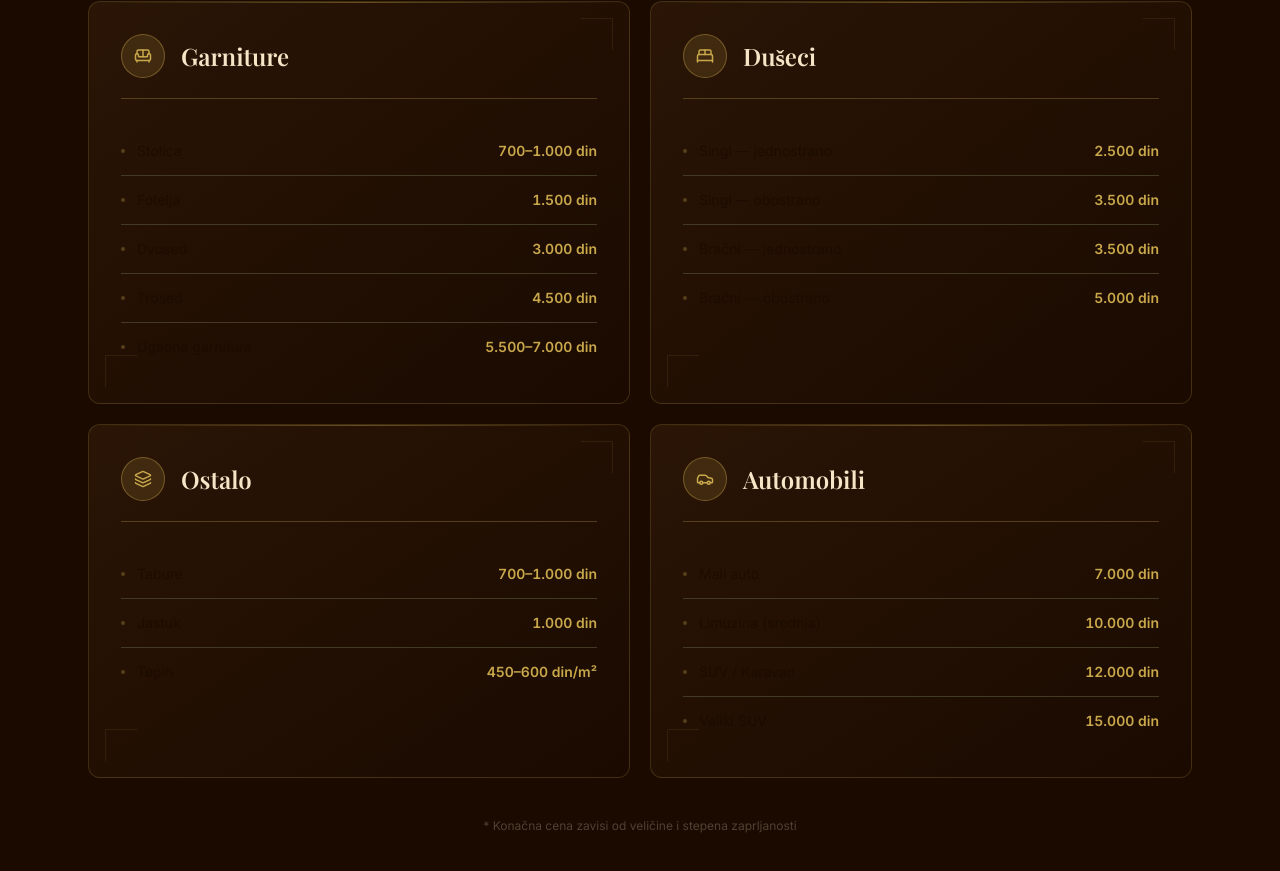
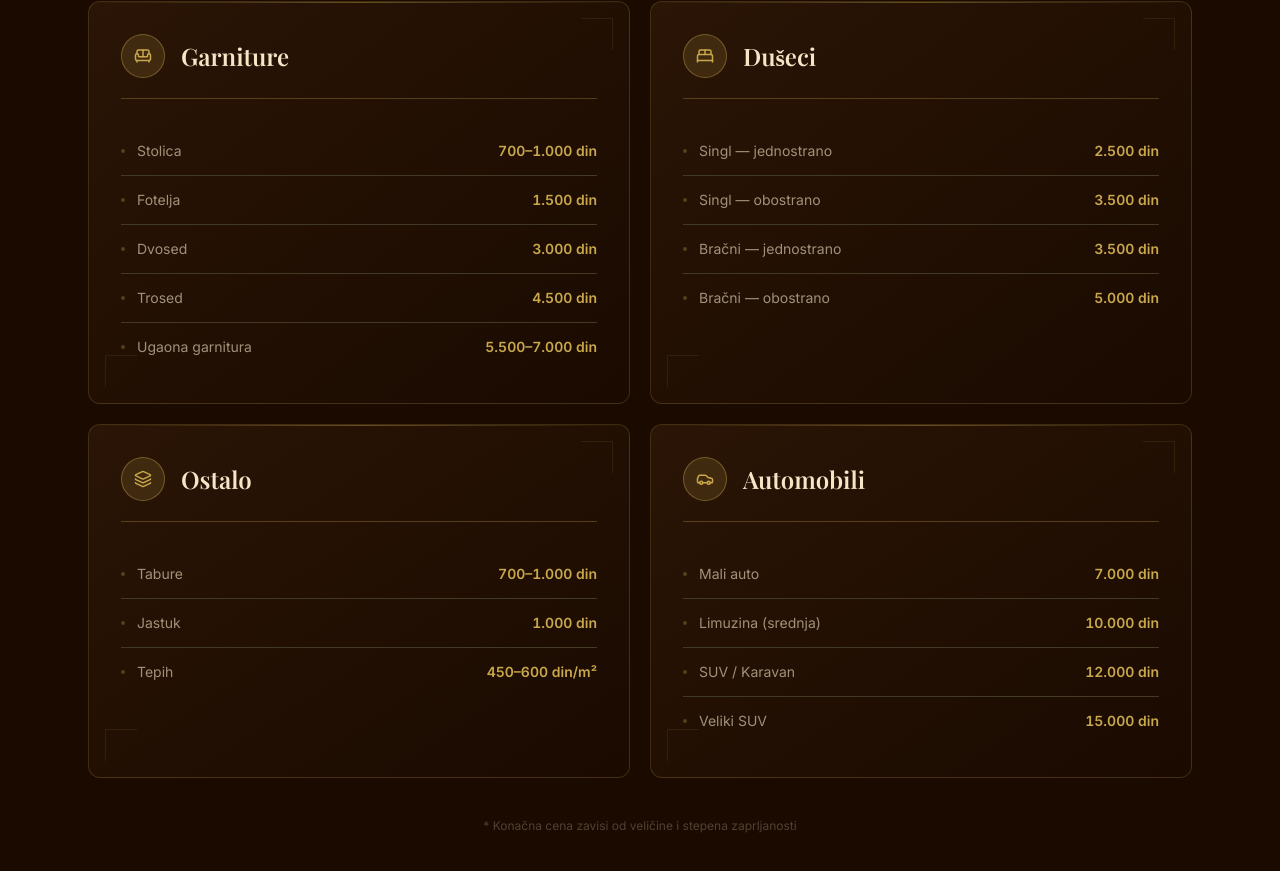
Before and after one commit to aiconnectserbia-dot/apex-dubinsko-pranje, a React (Vite) app: page / in a window 1280 px wide. Shown: the part 2627-3498 px from the top of the page. Built offline with nearby package versions, Linux system fonts and the light colour scheme; no server answers; a web font is replaced by a local one.

Commit message:
File changes

```diff
--- a/src/components/landing/PricingSection.jsx
+++ b/src/components/landing/PricingSection.jsx
@@ -95,7 +95,7 @@ export default function PricingSection() {
                       >
                         <div className="flex items-center gap-3">
                           <div className="w-1 h-1 rounded-full bg-gold/30 group-hover/row:bg-gold/60 transition-colors duration-300 flex-shrink-0" />
-                          <span className="font-inter text-dark-brown/70 text-sm group-hover/row:text-dark-brown transition-colors duration-300">{item.name}</span>
+                          <span className="font-inter text-cream/60 text-sm group-hover/row:text-cream transition-colors duration-300">{item.name}</span>
                         </div>
                         <span className="font-inter text-gold font-semibold text-sm whitespace-nowrap ml-4 tabular-nums">{item.price}</span>
                       </div>
```
